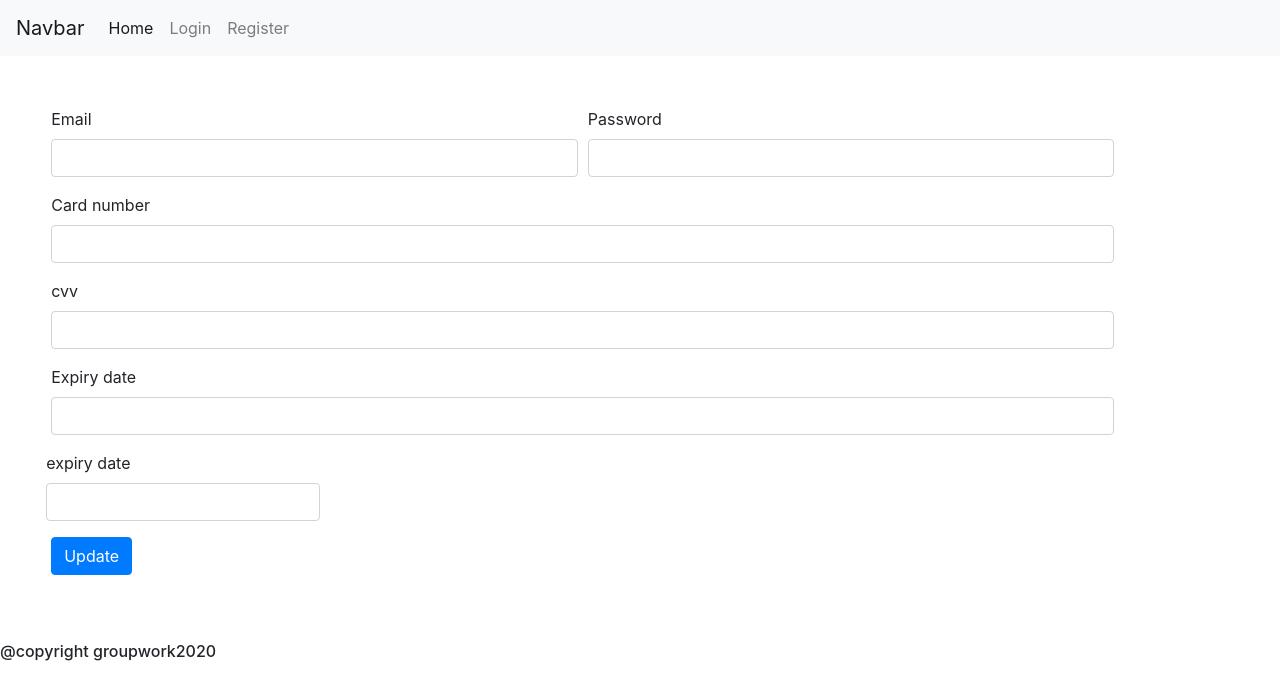
After one commit to wamaithaNyamu/Hardware-Merchant-CRM, a Django app: page /create_order in a window 1280 px wide. The commit adds this page. Shown: the top 700 px of the page. Run offline with Django 3.2, Linux system fonts and the light colour scheme; some libraries are stand-ins or nearby versions.

Commit message:
customer can make order

```diff
--- /dev/null
+++ b/apt3090/main/templates/main/order_form.html
@@ -0,0 +1,56 @@
+{% extends 'main/base.html' %}
+{% block content%}
+<div class="container" style="margin: 1%; padding: 3%">
+    <form>
+        <div class="form-row">
+          <div class="form-group col-md-6">
+            <label for="inputEmail4">Email</label>
+            <input type="email" class="form-control" id="inputEmail4">
+          </div>
+          <div class="form-group col-md-6">
+            <label for="inputPassword4">Password</label>
+            <input type="password" class="form-control" id="inputPassword4">
+          </div>
+        </div>
+        <div class="form-group">
+          <label for="inputAddress">Card number</label>
+          <input type="text" class="form-control" id="inputAddress" placeholder="">
+        </div>
+        <div class="form-group">
+          <label for="inputAddress2">cvv</label>
+          <input type="text" class="form-control" id="inputAddress2" placeholder="">
+        </div>
+           <div class="form-group">
+          <label for="inputAddress2">Expiry date</label>
+          <input type="text" class="form-control" id="inputAddress2" placeholder="">
+        </div>
+        <div class="form-row">
+          <div class="form-group ">
+            <label for="inputCity">expiry date</label>
+            <input type="text" class="form-control" id="inputCity">
+          </div>
+          <!-- <div class="form-group col-md-4">
+            <label for="inputState">State</label>
+            <select id="inputState" class="form-control">
+              <option selected>Choose...</option>
+              <option>...</option>
+            </select>
+          </div> -->
+          <!-- <div class="form-group col-md-2">
+            <label for="inputZip">Zip</label>
+            <input type="text" class="form-control" id="inputZip">
+          </div> -->
+        </div>
+        <!-- <div class="form-group">
+          <div class="form-check">
+            <input class="form-check-input" type="checkbox" id="gridCheck">
+            <label class="form-check-label" for="gridCheck">
+              Check me out
+            </label>
+          </div>
+        </div> -->
+        <button name="submit" type="submit" class="btn btn-primary">Update</button>
+      </form>
+
+</div>
+{% endblock %}
--- a/apt3090/main/templates/main/orders.html
+++ b/apt3090/main/templates/main/orders.html
@@ -7,7 +7,7 @@
 		<div class="card card-body">
 			<h5>Products:</h5>
 			<hr>
-			<a class="btn btn-outline-info  btn-sm btn-block" href="/products">Make new order</a>
+			<a class="btn btn-outline-info  btn-sm btn-block" href="{% url 'main:createorder' %}">Make new order</a>
 
 		</div>
 	</div>
--- a/apt3090/main/urls.py
+++ b/apt3090/main/urls.py
@@ -10,5 +10,6 @@ urlpatterns = [
     path("intern/<slug:username>/", views.intern, name='intern'),
     path("products", views.products),
     path("supervisor", views.supervisor),
+    path("create_order", views.createOrder, name='createorder'),
 
 ]
--- a/apt3090/main/views.py
+++ b/apt3090/main/views.py
@@ -84,3 +84,11 @@ def products(request):
 
 
     return render(request, 'main/products.html',{'products':products})
+
+# create order and update order form
+def createOrder(request):
+
+
+    context ={}
+
+    return render(request, 'main/order_form.html',context)
```
